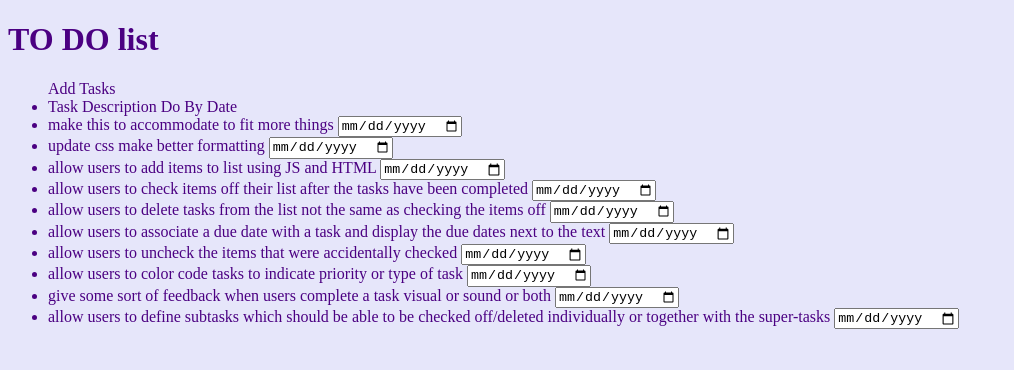
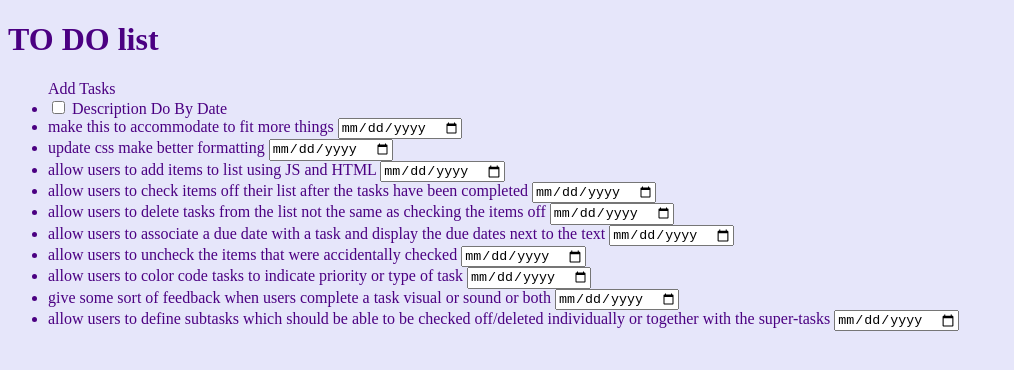
Before and after one commit to pinepplu/cisc3650, a plain HTML site: page index.html in a window 1280 px wide. Shown: the whole page, without its empty margins (0-1014 px from the left). Drawn offline with nearby package versions, Linux system fonts and the light colour scheme.

Commit message:
Update index.html

```diff
--- a/index.html
+++ b/index.html
@@ -14,7 +14,7 @@
 	<h1>TO DO list</h1>
 	<ul id="todo">
 		<!<button type="button" onclick="newElement()" class="addBtn">Add Tasks</button>
-		<li>Task Description Do By Date</li>
+		<li><input type="checkbox"> Description Do By Date</li>
 		<li>make this to accommodate to fit more things <input type="date"></li>
 		<li>update css make better formatting <input type="date"></li>
 		<li>allow users to add items to list using JS and HTML <input type="date"></li>
```
